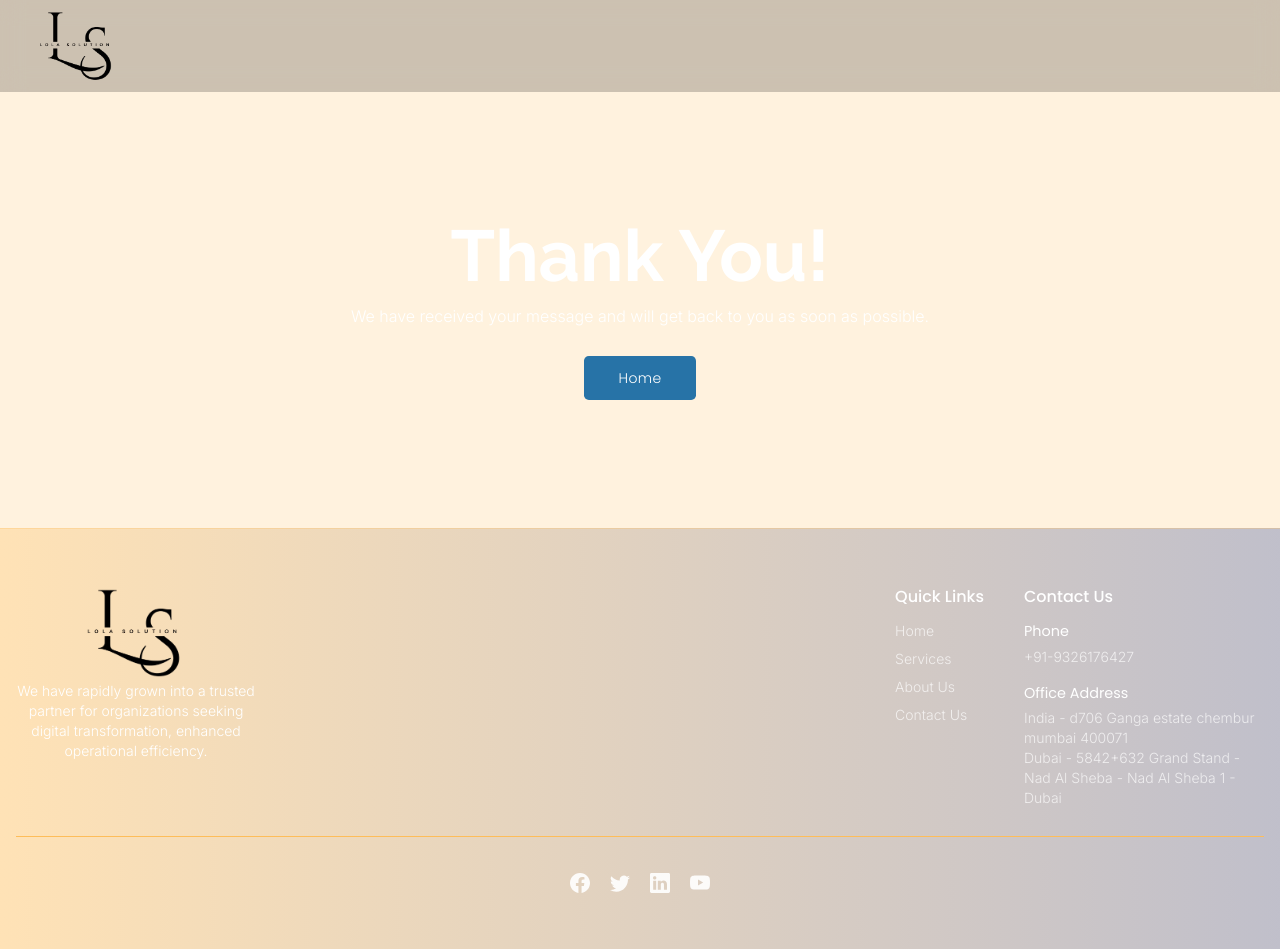
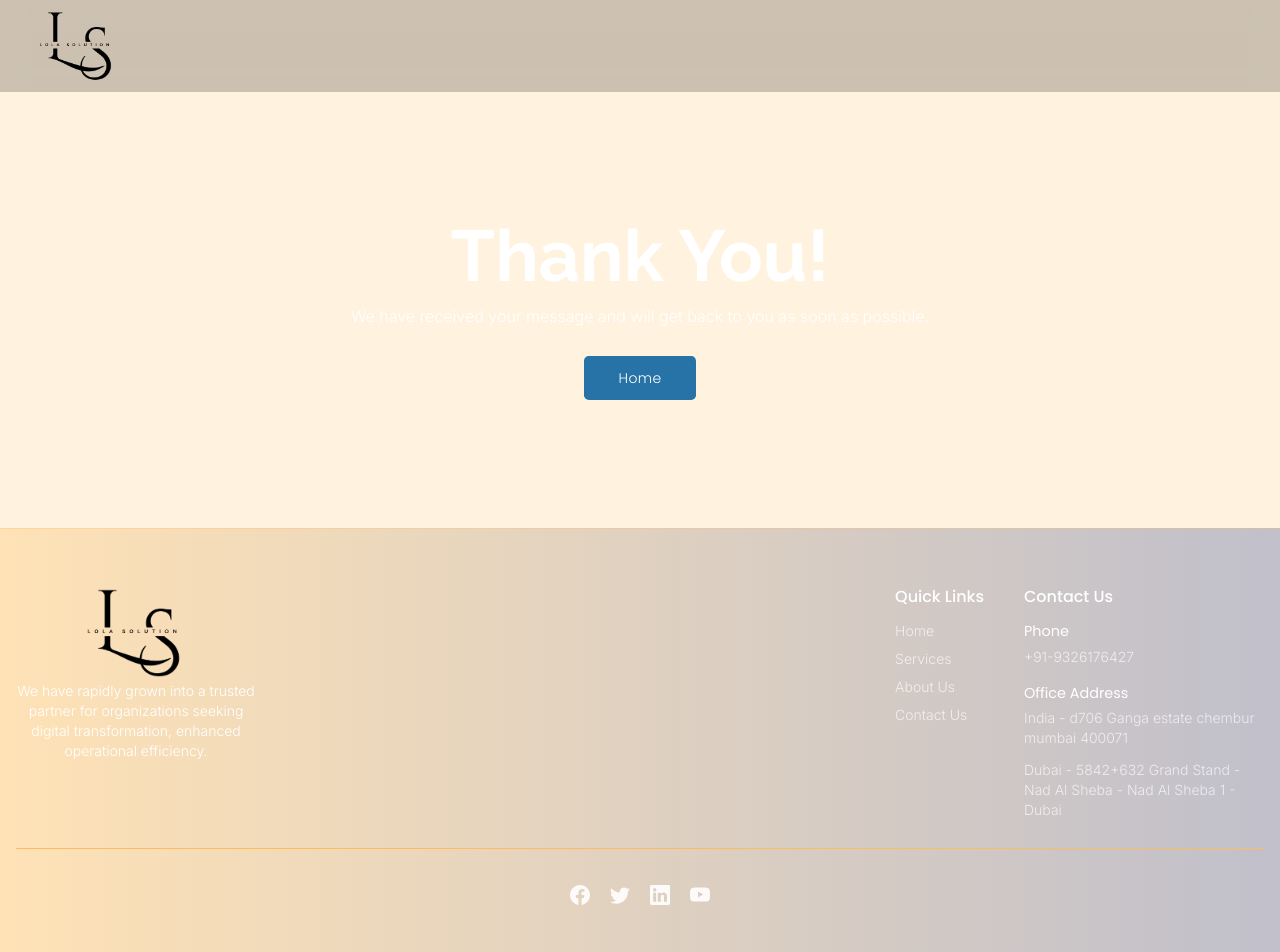
Before and after one commit to remeessalam/lolasolution, a React (Create React App) app: page /thankyou in a window 1280 px wide. Shown: the top 952 px of the page. Built offline with nearby package versions, Linux system fonts and the light colour scheme.

Commit message:
gap added

```diff
--- a/src/components/landingPages/LandingFooter.jsx
+++ b/src/components/landingPages/LandingFooter.jsx
@@ -69,7 +69,7 @@ const LandingFooter = () => {
                 <p className="text-white0 desc text-sm max-w-[15rem]">
                   India - {companyDetails.address}
                 </p>
-                <p className="text-white0 desc text-sm max-w-[15rem]">
+                <p className="text-white0 desc text-sm max-w-[15rem] mt-3">
                   Dubai - {companyDetails.address2}
                 </p>
               </div>
--- a/src/pages/Thankyou.jsx
+++ b/src/pages/Thankyou.jsx
@@ -68,7 +68,7 @@ const Thankyou = () => {
                   <p className="text-white/70 desc text-sm max-w-[15rem]">
                     India - {companyDetails.address}
                   </p>
-                  <p className="text-white/70 desc text-sm max-w-[15rem]">
+                  <p className="text-white/70 desc text-sm max-w-[15rem] mt-3">
                     Dubai - {companyDetails.address2}
                   </p>
                 </div>
```
